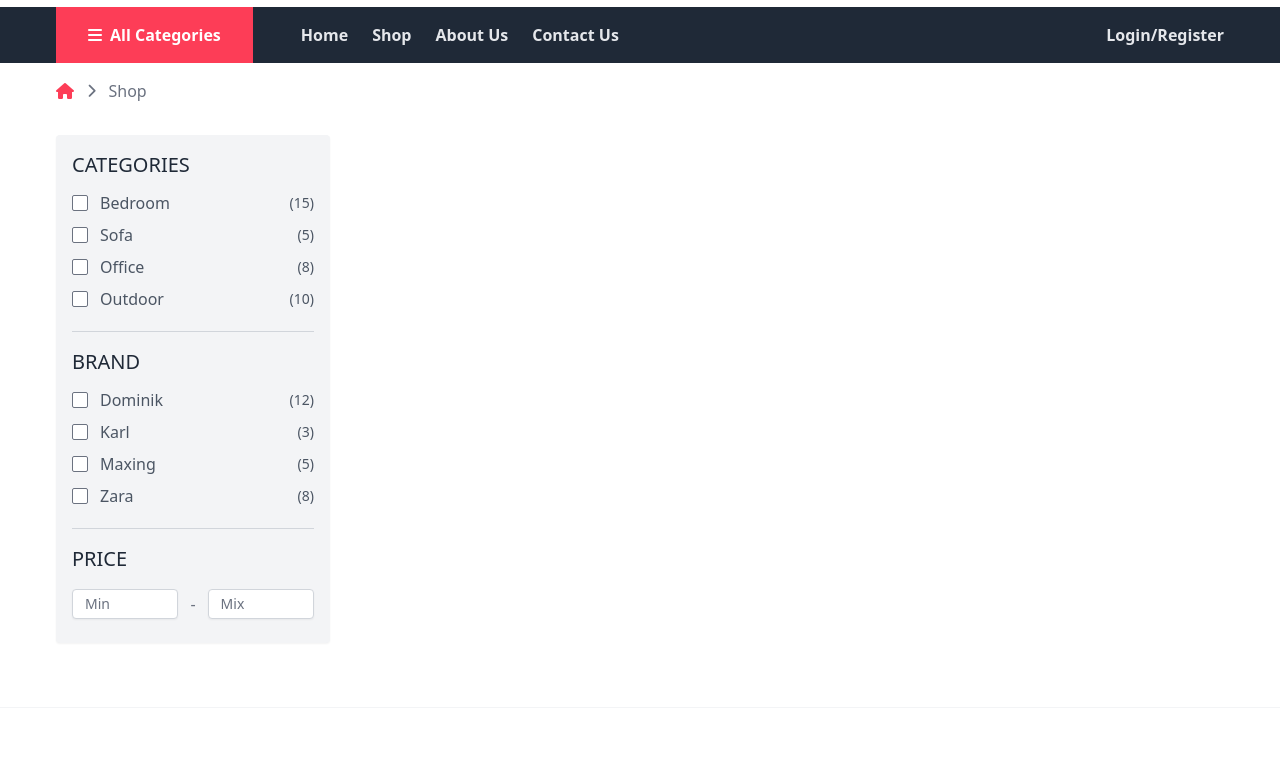
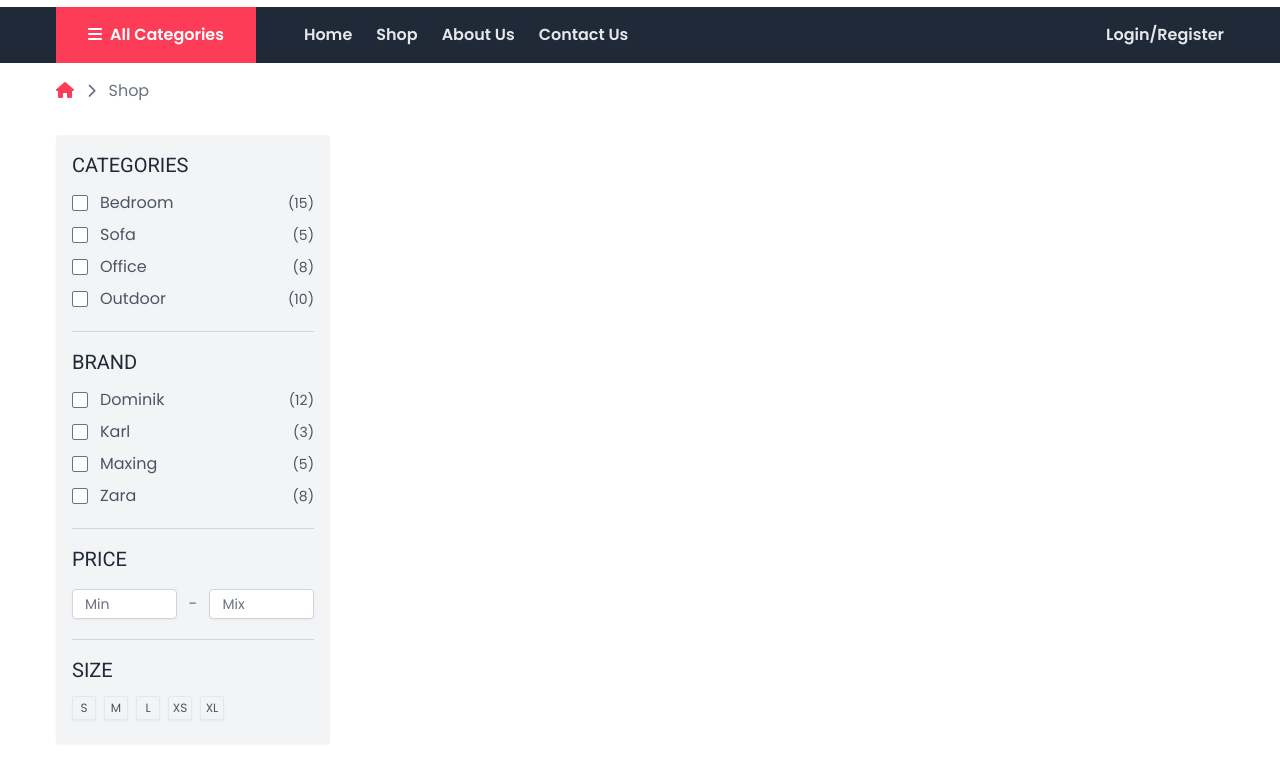
Before and after one commit to easylearningbd/tailwind-ecommerce-project, a website: page shop.html in a window 1280 px wide. Shown: the part 75-844 px from the top of the page. Drawn offline with Linux system fonts and the light colour scheme.

Commit message:
93 Shop Page Part - 5  Update Custom Class

```diff
--- a/shop.html
+++ b/shop.html
@@ -363,11 +363,56 @@
           <span class="mx-3 text-gray-500"> - </span>
           <input type="text" class="w-full border-gray-300 focus:ring-0 focus:border-primary px-3 py-1 text-gray-600 text-sm shadow-sm rounded " placeholder="Mix" />
      </div>
+ </div>
+<!-- ---- End Price filter --->
+
+<!-- ---- Size filter --->
+
+<div class="pt-4">
+     <h3 class="text-xl text-gray-800 mb-3 uppercase font-medium ">Size </h3>
+     <div class="flex items-center gap-2">
+          <!-- ---- Single Size --->
+          <div class="size-selector">
+               <input type="radio" name="size" class="hidden" id="size-s" />
+               <label for="size-s" class="text-xs border border-gray-200 rounded-sm h-6 w-6 flex items-center justify-center cursor-pointer shadow-sm text-gray-600 " >S</label>
+          </div>
+          <!-- ---- End Single Size --->
+
+            <!-- ---- Single Size --->
+            <div class="size-selector">
+               <input type="radio" name="size" class="hidden" id="size-m" />
+               <label for="size-m" class="text-xs border border-gray-200 rounded-sm h-6 w-6 flex items-center justify-center cursor-pointer shadow-sm text-gray-600 " >M</label>
+          </div>
+          <!-- ---- End Single Size --->
 
 
- </div>
+            <!-- ---- Single Size --->
+            <div class="size-selector">
+               <input type="radio" name="size" class="hidden" id="size-l" />
+               <label for="size-l" class="text-xs border border-gray-200 rounded-sm h-6 w-6 flex items-center justify-center cursor-pointer shadow-sm text-gray-600 " >L</label>
+          </div>
+          <!-- ---- End Single Size --->
 
-<!-- ---- End Price filter --->
+
+            <!-- ---- Single Size --->
+            <div class="size-selector">
+               <input type="radio" name="size" class="hidden" id="size-xs" />
+               <label for="size-xs" class="text-xs border border-gray-200 rounded-sm h-6 w-6 flex items-center justify-center cursor-pointer shadow-sm text-gray-600 " >XS</label>
+          </div>
+          <!-- ---- End Single Size --->
+
+
+            <!-- ---- Single Size --->
+            <div class="size-selector">
+               <input type="radio" name="size" class="hidden" id="size-xl" />
+               <label for="size-xl" class="text-xs border border-gray-200 rounded-sm h-6 w-6 flex items-center justify-center cursor-pointer shadow-sm text-gray-600 " >XL</label>
+          </div>
+          <!-- ---- End Single Size --->
+
+     </div>
+</div>
+
+<!-- ---- End Size filter --->
 
 
 
--- a/src/tailwind.css
+++ b/src/tailwind.css
@@ -1,3 +1,18 @@
 @tailwind base;
 @tailwind components;
 @tailwind utilities;
+
+@layer base {
+     body{
+          @apply font-poppins
+     }
+     h1,h2,h3,h4,h5,h6{
+          @apply font-roboto
+     }
+}
+
+@layer components {
+     .size-selector input:checked + label{
+          @apply bg-primary text-white;
+     }
+}
```
Also changed, not shown: output/tailwind.css.
